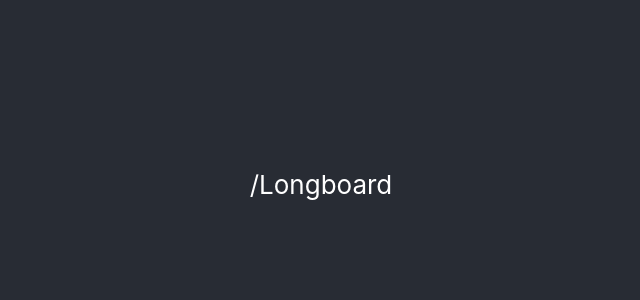
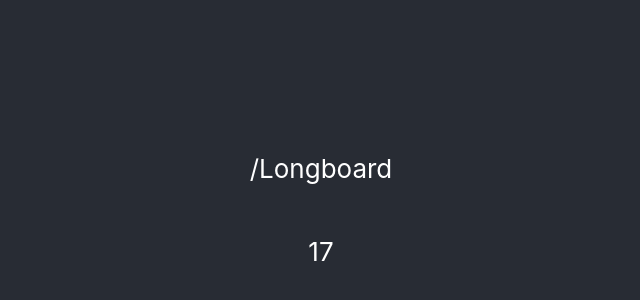
Before and after one commit to yuanchi17/react-typescript-demo, a React (Create React App) app: page /longboard in a window 1280 px wide. Shown: the part 190-490 px from the top of the page, without its empty margins (319-959 px from the left). Built offline with nearby package versions, Linux system fonts and the light colour scheme.

Commit message:
feat: context test-2

```diff
--- a/package.json
+++ b/package.json
@@ -14,6 +14,7 @@
     "react-dom": "^18.2.0",
     "react-router-dom": "^6.8.2",
     "react-scripts": "5.0.1",
+    "use-immer": "^0.8.1",
     "web-vitals": "^2.1.4"
   },
   "scripts": {
--- a/src/contexts/app-context.tsx
+++ b/src/contexts/app-context.tsx
@@ -2,11 +2,11 @@ import React, { createContext, useState } from 'react'
 import { AppContextType } from './app-context.interfaces'
 
 // const AppContext = createContext<AppContextType | undefined>(undefined)
-const AppContext = createContext<AppContextType>({ count: 17 })
+const AppContext = createContext<AppContextType | undefined>(undefined)
 AppContext.displayName = 'app-context' // 在 F12 > React Context 可以看到對應的名稱
 
 const AppContextProvider = (props: any) => {
-  const [defaultState, setDefaultState] = useState<AppContextType>({ count: 1777 })
+  const [defaultState, setDefaultState] = useState<AppContextType>({ count: 17 })
   // const [datas, setDatas] = useState(['test'])
 
   // const defaultState = {
--- a/src/pages/Home.tsx
+++ b/src/pages/Home.tsx
@@ -2,13 +2,13 @@ import React, { useContext } from 'react'
 import { AppContext } from '../contexts/app-context'
 
 function Home () {
-  const { count } = useContext(AppContext)
+  const context = useContext(AppContext)
 
   return (
     <div className="App">
       <header className="App-header">
-        <p>{count}</p>
-        {/* <button onClick={() => { setCount(c => c + 1) }}>按我</button> */}
+        <p>{context?.count}</p>
+        {/* <button onClick={() => {  }}>按我</button> */}
       </header>
     </div>
   )
--- a/src/pages/Longboard.tsx
+++ b/src/pages/Longboard.tsx
@@ -9,7 +9,7 @@ function Longboard () {
     <div className="App">
       <header className="App-header">
         <p>/Longboard</p>
-        <p>{}</p>
+        <p>{context?.count}</p>
       </header>
     </div>
   )
```
Also changed, not shown: 1 other file (tests, documents, lock files or other folders).
